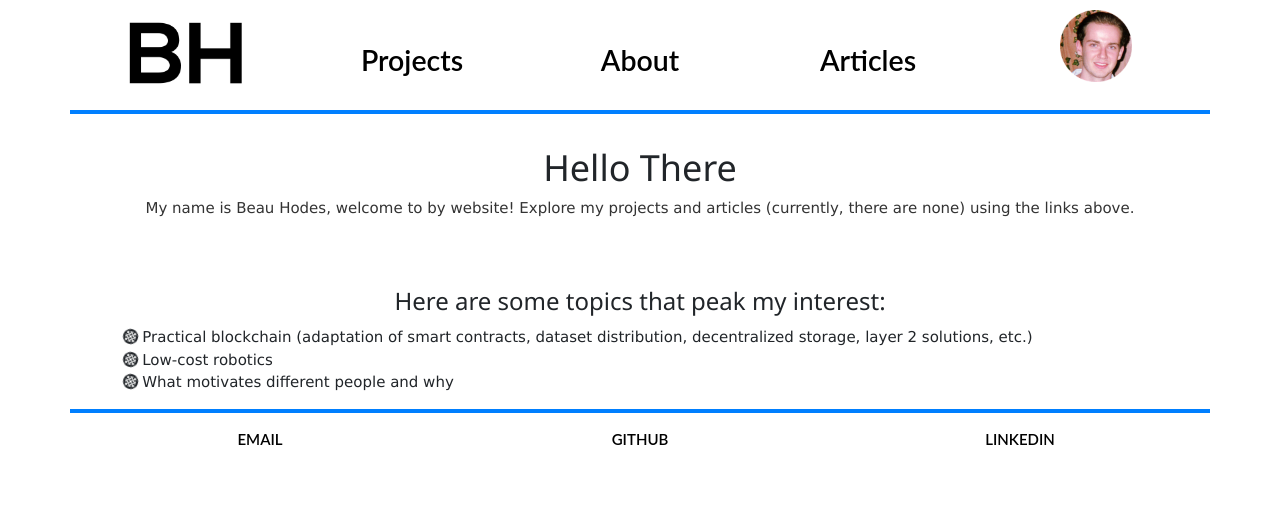
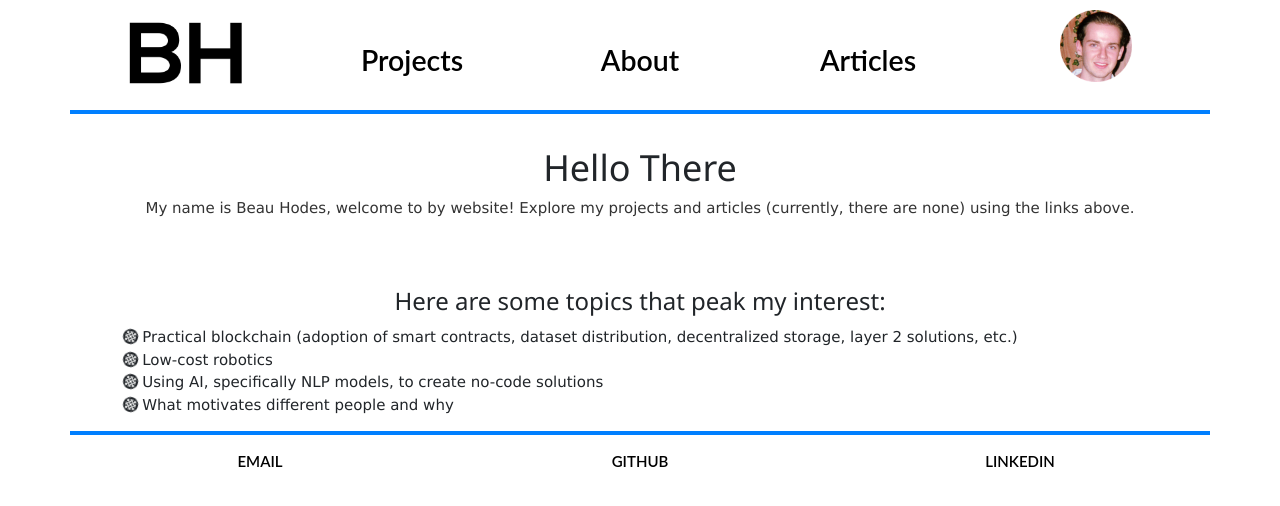
Before and after one commit to beauhodes/beauhodes.github.io, a Jekyll site: the page built from index.html, in a window 1280 px wide. Shown: the top 506 px of the page. Built offline with Jekyll 4.4.1, drawn with Linux system fonts in a browser that asks for light colours; nearby versions of some CDN libraries.

Commit message:
Update index.html

```diff
--- a/index.html
+++ b/index.html
@@ -10,8 +10,9 @@ title: Beau Hodes
 <h3 style="text-align:center">Here are some topics that peak my interest:</h3>
 <div class="p">
 <ul class="fa-ul">
-  <li><i class="fas fa-stroopwafel fa-spin"></i> Practical blockchain (adaptation of smart contracts, dataset distribution, decentralized storage, layer 2 solutions, etc.)</li>
+  <li><i class="fas fa-stroopwafel fa-spin"></i> Practical blockchain (adoption of smart contracts, dataset distribution, decentralized storage, layer 2 solutions, etc.)</li>
   <li><i class="fas fa-stroopwafel fa-spin"></i> Low-cost robotics</li>
+  <li><i class="fas fa-stroopwafel fa-spin"></i> Using AI, specifically NLP models, to create no-code solutions</li>
   <li><i class="fas fa-stroopwafel fa-spin"></i> What motivates different people and why</li>
 </ul>
 </div>
```
